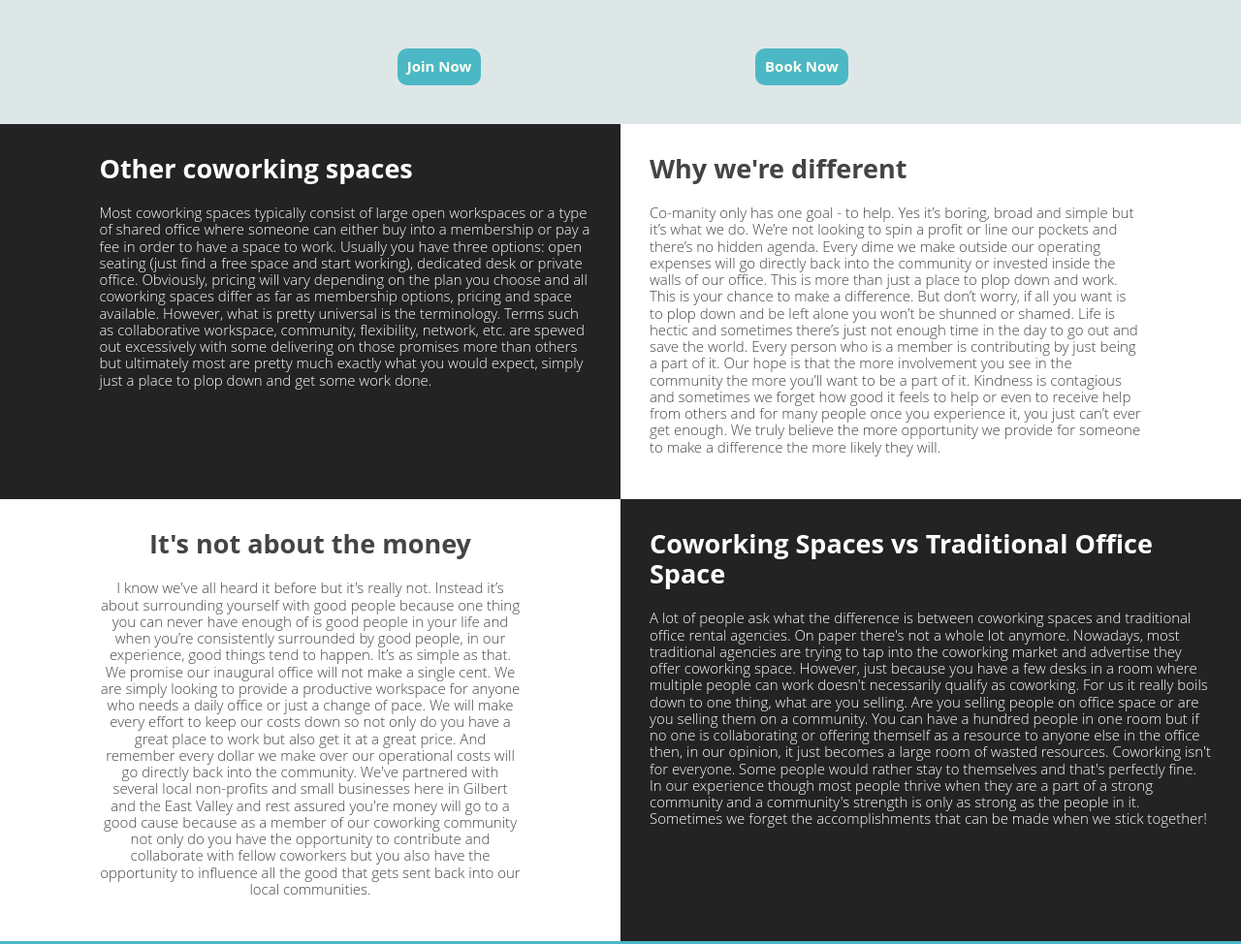
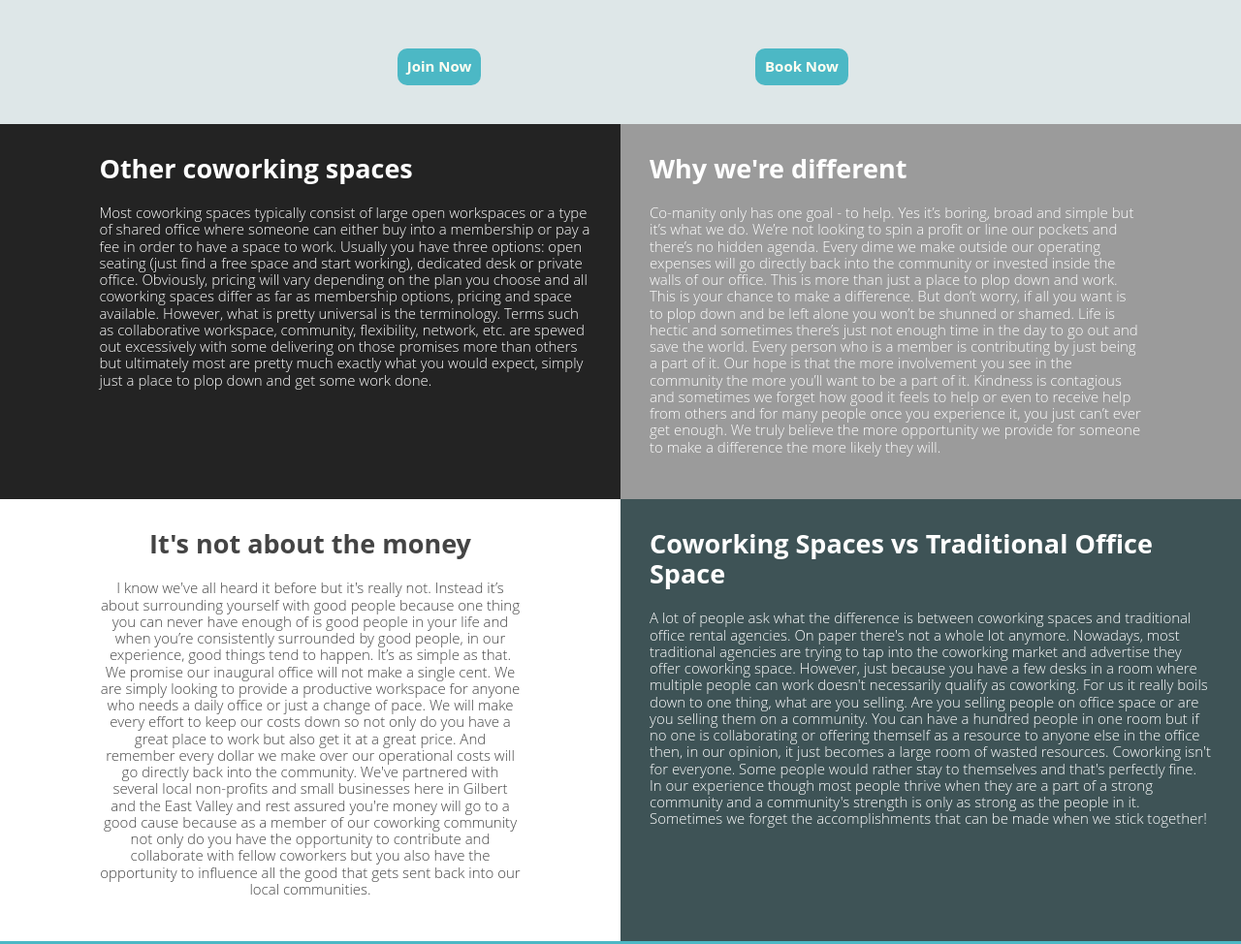
Before and after one commit to coolhand37/Comanity, a website: page index.html in a window 1280 px wide. Shown: the part 1680-2654 px from the top of the page at 97% size. Drawn offline with nearby package versions, Linux system fonts and the light colour scheme.

Commit message:
meta and style for tiles

```diff
--- a/index.css
+++ b/index.css
@@ -303,20 +303,27 @@
     margin-top: 0;
 }
 
-.what-coworking, .coworking {
+.what-coworking {
     background-color: #232323;
     color: white;
 }
 
-/*.why-different {
+.why-different {
     background-color: #4cb8c5;
-    /*background-color: #9b9b9b;
+    background-color: #9b9b9b;
     color: white;
-}*/
+}
 
-.not-about-money, .why-different {
+.not-about-money {
     background-color: #fff;
 }
+
+.coworking {
+    background-color: #3e5356;
+    color: white;
+}
+
+
 
 /*******Memberships Content********/
 
--- a/index.html
+++ b/index.html
@@ -3,7 +3,7 @@
 <head>
 	<meta charset="UTF-8">
 	<meta name="viewport" content="width=device-width, initial-scale=1.0, user-scalable=no">
-	<title>Co-manity | Coworking in Chandler/Gilbert Arizona</title>
+	<title>Co-manity | Gilbert Coworking Space - Arizona</title>
 	<meta name="description" content="Co-manity, A true coworking and collaborative workspace geared towards contributions to the community inside and outside our office walls.">
 	<meta name="keywords" content="coworking, gilbert, chandler, arizona, collaborative, office space, shared office, networking, work from home, work remote">
 	<link rel="stylesheet" href="node_modules/normalize-css/normalize.css">
```
